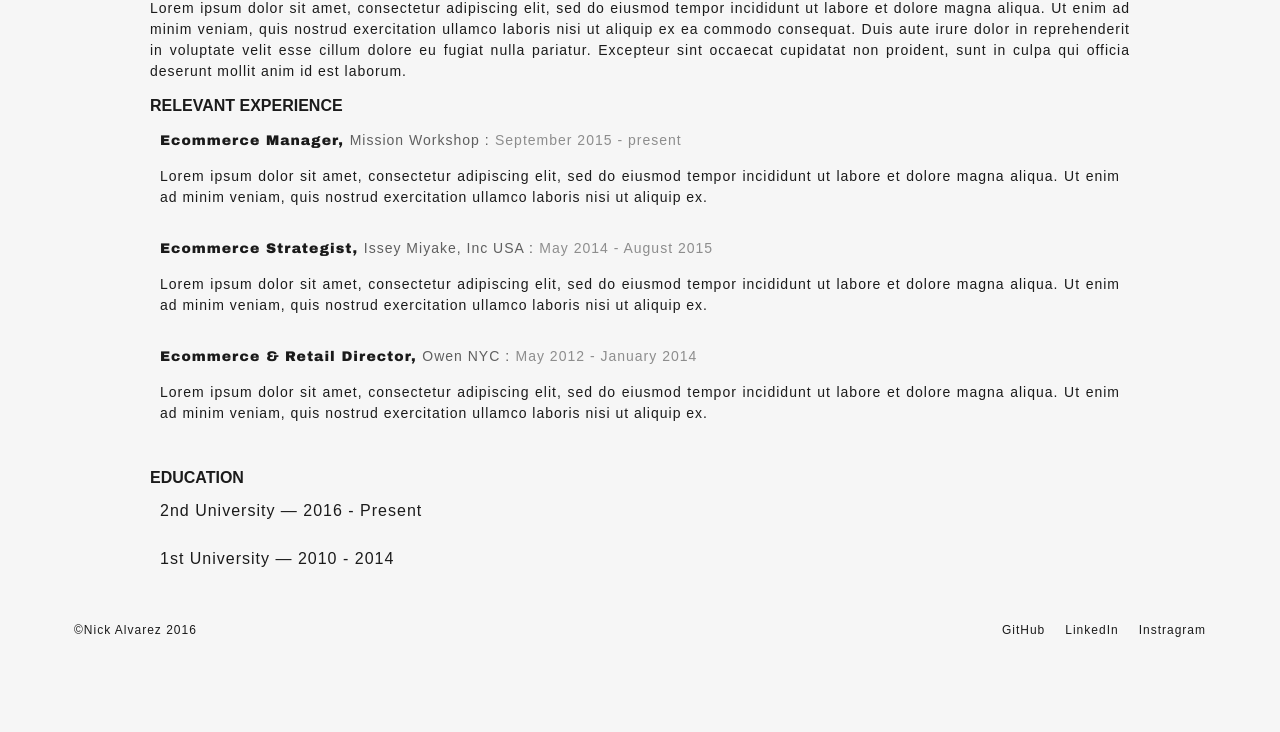
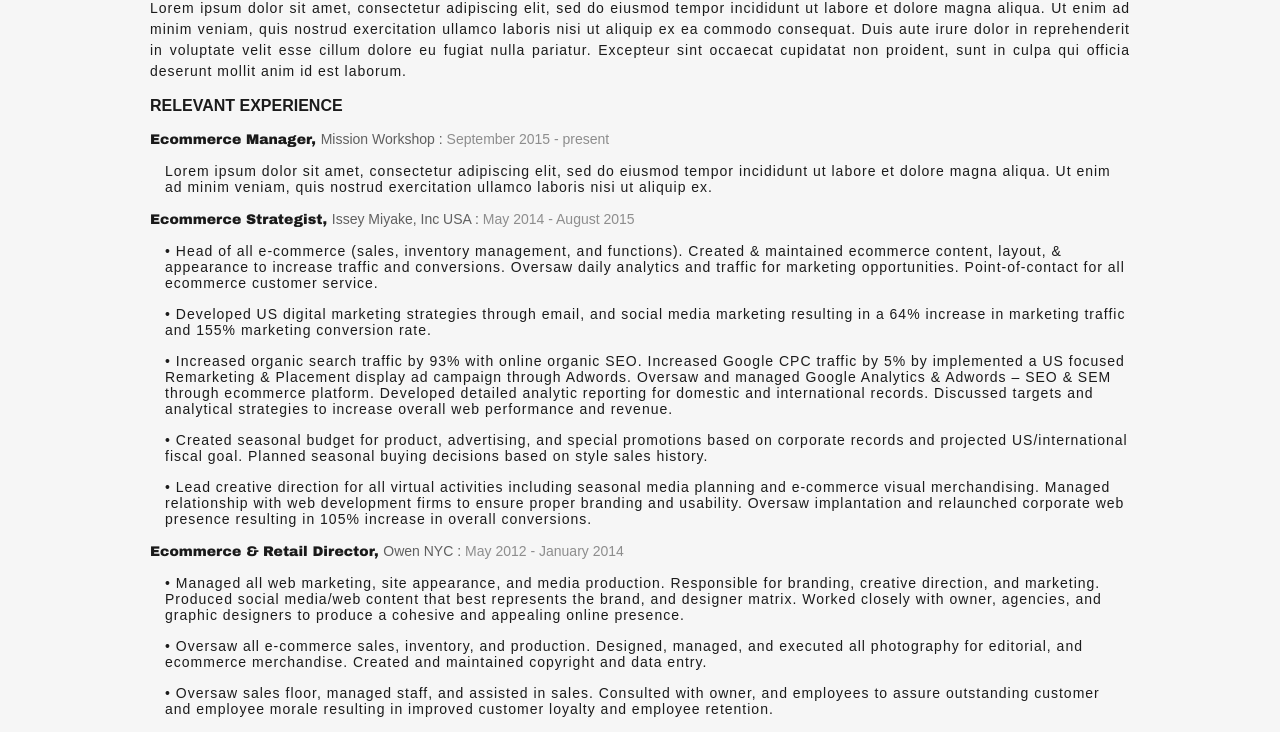
Before and after one commit to nalvarez112/FEWD, a plain HTML site: page nickalvarez-resume/resume.html in a window 1280 px wide. Shown: the part 220-952 px from the top of the page. Before the commit the page ends 883 px from the top, so only its background shows below. Drawn offline with Linux system fonts and the light colour scheme.

Commit message:
Tiddy up the CSS to follow notes.

```diff
--- /dev/null
+++ b/nickalvarez-resume/css/reset.css
@@ -0,0 +1,8 @@
+* {
+
+	padding: 0;
+	margin:0;
+	background-color:#f6f6f6;
+	color:#1b1b1b;
+
+}
--- a/nickalvarez-resume/css/resume.css
+++ b/nickalvarez-resume/css/stylesheet.css
@@ -43,12 +43,15 @@ header {
 
 
 
-li {
+
+header li {
 	display: inline;
 	padding:0px 10px 0px 10px;
 	font-family: 'gotham', arial;
 	letter-spacing: 1px;
 }
+
+
 
 a {
 	text-decoration: none;
@@ -92,7 +95,7 @@ h3 {
 /*Content */
 /* ----------------------- */
 
-.content {
+div {
 	max-width:980px;
 	padding: 0 25px;
 	margin:25px auto;
@@ -130,12 +133,19 @@ h3 {
 	display: inline;
 	color: #8d8d8d;
 	font-size: 14px;
+	font-family: 'gotham', 'gotham light', arial;
 
 
 }
 
 .explain {
 	display: block;
+	font-family: 'gotham', 'gotham light', arial;
+	padding-top: 15px;
+	padding-left: 15px;
+	letter-spacing: 1px;
+	font-size: 14px;
+
 
 }
 
@@ -144,12 +154,14 @@ h3 {
 	list-style-type: none;
 	padding-top: 0px;
 	padding-bottom:15px;
+	font-family: 'gotham', 'gotham light', arial;
 }
 
 .school {
 	display: block;
 	padding-top: 15px;
 	padding-bottom:15px;
+	font-family: 'gotham', 'gotham light', arial;
 }
 
 
@@ -203,8 +215,16 @@ footer {
 	float: left;
 }
 
-.social {
-	float: right;
+
+footer li {
+	display: inline;
+	padding:0px 10px 0px 10px;
+	font-family: 'gotham', arial;
+	letter-spacing: 1px;
+}
+
+footer li {
+	float:right;
 }
 
 
--- a/nickalvarez-resume/resume.html
+++ b/nickalvarez-resume/resume.html
@@ -1,9 +1,10 @@
 <!DOCTYPE html>
 <html>
 <head>
-	<title>R&eacute;sum&eacute; : Nick Alvarez</title>
+	<title>Résumé : Nick Alvarez</title>
 	<meta charset="utf-8">
-	<link rel="stylesheet" type="text/css" href="css/resume.css">
+	<link rel="stylesheet" type="text/css" href="css/rest.css">
+	<link rel="stylesheet" type="text/css" href="css/stylesheet.css">
 	<link href='https://fonts.googleapis.com/css?family=Josefin+Sans:400,600' rel='stylesheet' type='text/css'>
 	<link href='https://fonts.googleapis.com/css?family=Montserrat' rel='stylesheet' type='text/css'>
 </head>
@@ -24,9 +25,9 @@
 		</header>
 
 
-		<div class="content">
+		<div>
 
-		<h2>R&eacute;sum&eacute;</h2>
+		<h2>Résumé</h2>
 
 
 
@@ -38,24 +39,44 @@
 		<ol class="resumeSection">
 
 			<li class="job">
-				<p class="role">Ecommerce Manager, </p>
-				<p class="company"> Mission Workshop :</p>
-				<p class="years"> September 2015 - present</p>
-				<p class="explain">Lorem ipsum dolor sit amet, consectetur adipiscing elit, sed do eiusmod tempor incididunt ut labore et dolore magna aliqua. Ut enim ad minim veniam, quis nostrud exercitation ullamco laboris nisi ut aliquip ex.</p>
+				<span class="role">Ecommerce Manager, </span>
+				<span class="company"> Mission Workshop :</span>
+				<span class="years"> September 2015 - present</span>
+				<span class="explain">Lorem ipsum dolor sit amet, consectetur adipiscing elit, sed do eiusmod tempor incididunt ut labore et dolore magna aliqua. Ut enim ad minim veniam, quis nostrud exercitation ullamco laboris nisi ut aliquip ex.</span>
 			</li>
 
 			<li class="job">
-				<p class="role">Ecommerce Strategist, </p>
-				<p class="company"> Issey Miyake, Inc USA :</p>
-				<p class="years"> May 2014 - August 2015</p>
-				<p class="explain">Lorem ipsum dolor sit amet, consectetur adipiscing elit, sed do eiusmod tempor incididunt ut labore et dolore magna aliqua. Ut enim ad minim veniam, quis nostrud exercitation ullamco laboris nisi ut aliquip ex.</p>
+				<span class="role">Ecommerce Strategist, </span>
+				<span class="company"> Issey Miyake, Inc USA :</span>
+				<span class="years"> May 2014 - August 2015</span>
+				<span class="explain">• Head of all e-commerce (sales, inventory management, and functions). Created & maintained ecommerce content, layout, & appearance to increase traffic and conversions. Oversaw daily analytics and traffic for marketing opportunities. Point-of-contact for all ecommerce customer service. </span>
+
+				<span class="explain">• Developed US digital marketing strategies through email, and social media marketing resulting in a 64% increase in marketing traffic and 155% marketing conversion rate. </span>
+
+				<span class="explain">• Increased organic search traffic by 93% with online organic SEO. Increased Google CPC traffic by 5% by implemented a US focused Remarketing & Placement display ad campaign through Adwords. Oversaw and managed Google Analytics & Adwords – SEO & SEM through ecommerce platform. Developed detailed analytic reporting for domestic and international records. Discussed targets and analytical strategies to increase overall web performance and revenue. </span>
+
+				<span class="explain">• Created seasonal budget for product, advertising, and special promotions based on corporate records and projected US/international fiscal goal. Planned seasonal buying decisions based on style sales history.</span>
+
+				<span class="explain">• Lead creative direction for all virtual activities including seasonal media planning and e-commerce visual merchandising.  Managed relationship with web development firms to ensure proper branding and usability.  Oversaw implantation and relaunched corporate web presence resulting in 105% increase in overall conversions.</span>
+
 			</li>
 
 			<li class="job">
-				<p class="role">Ecommerce &amp; Retail Director, </p>
-				<p class="company"> Owen NYC :</p>
-				<p class="years"> May 2012 - January 2014</p>
-				<p class="explain">Lorem ipsum dolor sit amet, consectetur adipiscing elit, sed do eiusmod tempor incididunt ut labore et dolore magna aliqua. Ut enim ad minim veniam, quis nostrud exercitation ullamco laboris nisi ut aliquip ex.</p>
+				<span class="role">Ecommerce &amp; Retail Director, </span>
+				<span class="company"> Owen NYC :</span>
+				<span class="years"> May 2012 - January 2014</span>
+				<span class="explain">• Managed all web marketing, site appearance, and media production. Responsible for branding, creative direction, and marketing. Produced social media/web content that best represents the brand, and designer matrix. Worked closely with owner, agencies, and graphic designers to produce a cohesive and appealing online presence.</span>
+
+				<span class="explain">• Oversaw all e-commerce sales, inventory, and production. Designed, managed, and executed all photography for editorial, and ecommerce merchandise. Created and maintained copyright and data entry.</span>
+
+				<span class="explain">• Oversaw sales floor, managed staff, and assisted in sales. Consulted with owner, and employees to assure outstanding customer and employee morale resulting in improved customer loyalty and employee retention.</span>
+
+				<span class="explain">• Responsible for all visual merchandising, and floor layout/development.</span>
+
+				<span class="explain">• Assisted in seasonal buying decisions based on market trend forecasting.</span>
+
+				<span class="explain">• Assisted in event production for private events, designer trunk shows, and seasonal parties. Produced and booked photoshoots with various agencies /outlets.</span>
+
 			</li>
 
 		</ol>
@@ -63,10 +84,10 @@
 
 	<h3>Education</h3>
 
-		<ul class="education">
-			<li class="school">2nd University &mdash; 2016 - Present</li>
-			<li class="school">1st University &mdash; 2010 - 2014</li>
-		</ul>
+		<ol class="education">
+			<li class="school">2nd University &mdash; <span class="years">2016 - Present</span></li>
+			<li class="school">1st University &mdash; <span class="years">2010 - 2014</span></li>
+		</ol>
 
 
 
@@ -81,10 +102,10 @@
 				<ul>
 					<li class="copyright"><a href="http://nalvarez112.github.io/FEWD/nickalvarez-resume/about-me.html">&copy;Nick Alvarez 2016</a></li>
 
-					<li class="social"><a href="instagram.com/nickalvarez_">Instragram</a></li>
-					<li class="social"><a href="https://www.linkedin.com/in/nickalvarezna
+					<li><a href="instagram.com/nickalvarez_">Instragram</a></li>
+					<li><a href="https://www.linkedin.com/in/nickalvarezna
 			">LinkedIn</a></li>
-					<li class="social"><a href="https://github.com/nalvarez112">GitHub</a></li>
+					<li><a href="https://github.com/nalvarez112">GitHub</a></li>
 				</ul>
 
 			</nav>
```
Also changed, not shown: nickalvarez-resume/about-me.html (+6 -8 lines).
